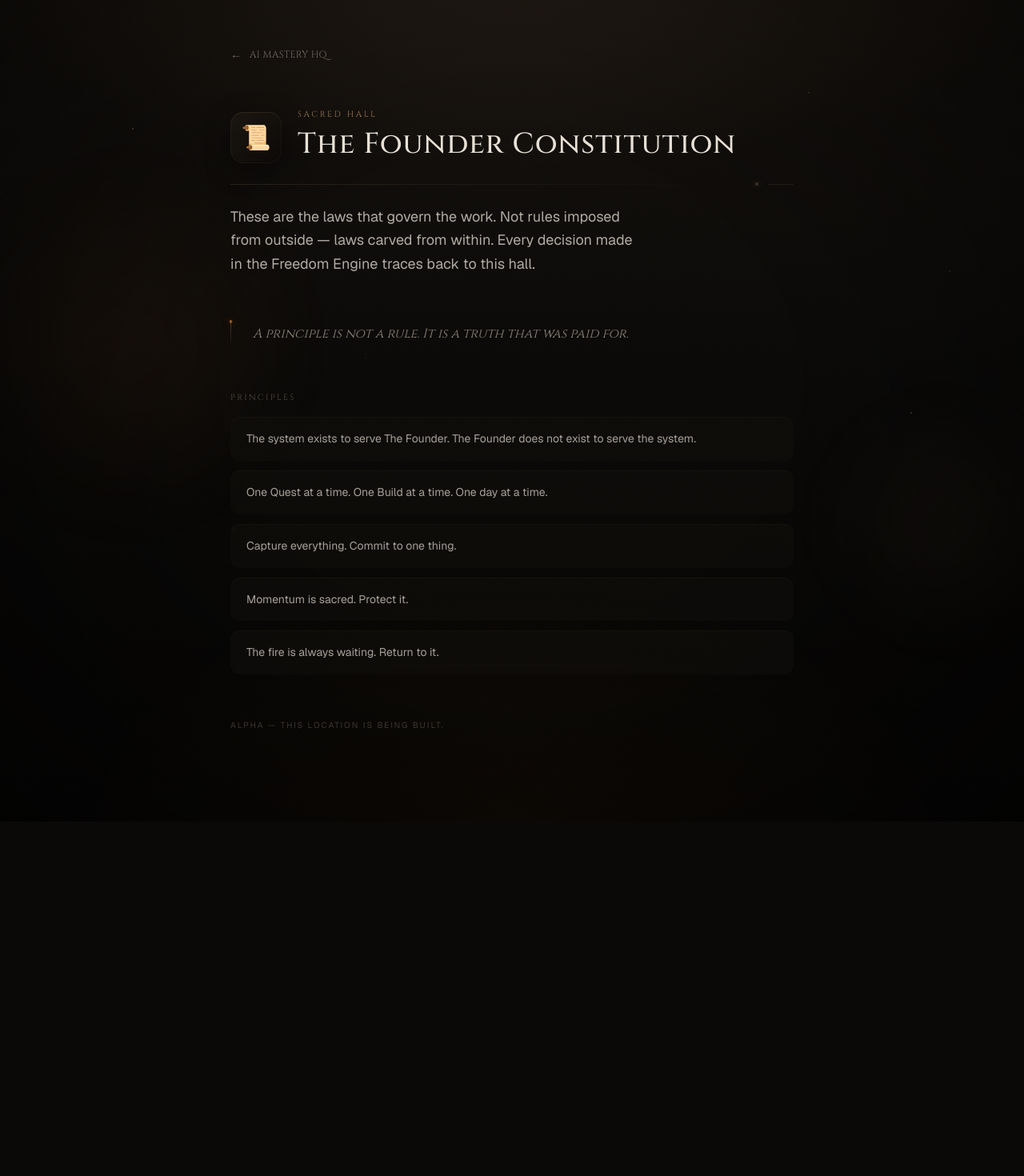
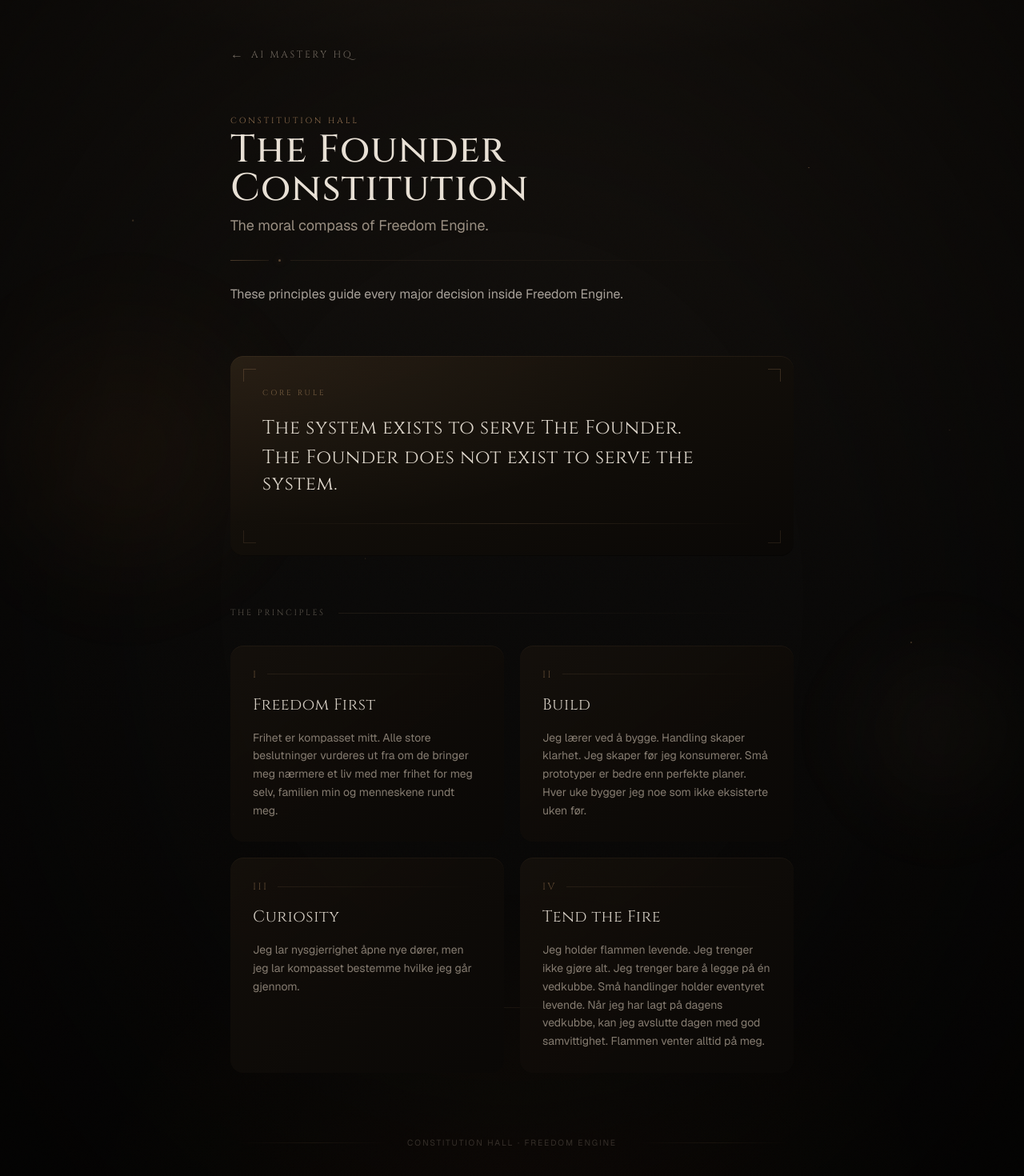
Before and after one commit to h3nlund96-hue/freedom-engine, a Next.js app: page /constitution in a window 1280 px wide. Shown: the part 56-1526 px from the top of the page at 80% size. Before the commit the page ends 1083 px from the top, so only its background shows below. Built offline with nearby package versions, Linux system fonts and the light colour scheme.

Commit message:
Build Constitution Hall

```diff
--- a/app/constitution/page.tsx
+++ b/app/constitution/page.tsx
@@ -1,42 +1,222 @@
+import Link from "next/link";
 import type { Metadata } from "next";
-import { LocationShell } from "../components/LocationShell";
+import { AtmosphericBackground } from "../components/AtmosphericBackground";
 
 export const metadata: Metadata = {
   title: "The Founder Constitution — Freedom Engine",
+  description: "The moral compass of Freedom Engine.",
 };
+
+const principles = [
+  {
+    numeral: "I",
+    title: "Freedom First",
+    body: "Frihet er kompasset mitt. Alle store beslutninger vurderes ut fra om de bringer meg nærmere et liv med mer frihet for meg selv, familien min og menneskene rundt meg.",
+  },
+  {
+    numeral: "II",
+    title: "Build",
+    body: "Jeg lærer ved å bygge. Handling skaper klarhet. Jeg skaper før jeg konsumerer. Små prototyper er bedre enn perfekte planer. Hver uke bygger jeg noe som ikke eksisterte uken før.",
+  },
+  {
+    numeral: "III",
+    title: "Curiosity",
+    body: "Jeg lar nysgjerrighet åpne nye dører, men jeg lar kompasset bestemme hvilke jeg går gjennom.",
+  },
+  {
+    numeral: "IV",
+    title: "Tend the Fire",
+    body: "Jeg holder flammen levende. Jeg trenger ikke gjøre alt. Jeg trenger bare å legge på én vedkubbe. Små handlinger holder eventyret levende. Når jeg har lagt på dagens vedkubbe, kan jeg avslutte dagen med god samvittighet. Flammen venter alltid på meg.",
+  },
+];
 
 export default function ConstitutionPage() {
   return (
-    <LocationShell
-      icon="📜"
-      subtitle="Sacred Hall"
-      title="The Founder Constitution"
-      description="These are the laws that govern the work. Not rules imposed from outside — laws carved from within. Every decision made in the Freedom Engine traces back to this hall."
-      lore="A principle is not a rule. It is a truth that was paid for."
-    >
-      <div className="space-y-4">
-        <p className="font-display text-[0.65rem] tracking-[0.22em] uppercase text-muted/50">
-          Principles
-        </p>
-        <div className="space-y-3">
-          {principles.map((p, i) => (
-            <div
-              key={i}
-              className="rounded-xl bg-[rgba(18,15,12,0.6)] px-5 py-4 shadow-[inset_0_1px_0_rgba(212,165,116,0.04)]"
+    <div className="relative flex min-h-full flex-1 flex-col overflow-hidden">
+      <AtmosphericBackground />
+
+      <main className="relative mx-auto flex w-full max-w-2xl flex-1 flex-col gap-16 px-6 py-20 sm:px-8 sm:py-28 lg:max-w-3xl">
+
+        {/* Back link */}
+        <nav className="animate-fade-up" aria-label="Back to headquarters">
+          <Link
+            href="/"
+            className="group inline-flex items-center gap-2.5 rounded text-muted/70 transition-colors duration-300 hover:text-accent focus-visible:outline-none focus-visible:ring-1 focus-visible:ring-accent/40"
+          >
+            <span
+              className="inline-block transition-transform duration-300 group-hover:-translate-x-1"
+              aria-hidden
             >
-              <p className="text-sm leading-relaxed text-foreground/70">{p}</p>
-            </div>
-          ))}
+              ←
+            </span>
+            <span className="font-display text-xs tracking-[0.22em] uppercase">
+              AI Mastery HQ
+            </span>
+          </Link>
+        </nav>
+
+        {/* Hall header */}
+        <header
+          className="animate-fade-up space-y-7"
+          style={{ animationDelay: "0.08s" }}
+        >
+          <div className="space-y-1">
+            <p className="font-display text-[0.65rem] tracking-[0.28em] uppercase text-accent/65">
+              Constitution Hall
+            </p>
+            <h1 className="font-display text-4xl font-medium tracking-wide text-foreground sm:text-5xl">
+              The Founder Constitution
+            </h1>
+            <p className="pt-1 text-base text-muted sm:text-lg">
+              The moral compass of Freedom Engine.
+            </p>
+          </div>
+
+          <div className="flex items-center gap-3" aria-hidden>
+            <span className="h-px w-12 bg-linear-to-r from-accent/30 to-accent/10" />
+            <span className="size-[3px] rounded-full bg-accent/40 shadow-[0_0_8px_rgba(212,165,116,0.4)]" />
+            <span className="h-px flex-1 bg-linear-to-r from-accent/10 to-transparent" />
+          </div>
+
+          <p className="max-w-lg text-base leading-relaxed text-foreground/70">
+            These principles guide every major decision inside Freedom Engine.
+          </p>
+        </header>
+
+        {/* Core rule — the foundation stone */}
+        <div
+          className="animate-fade-up"
+          style={{ animationDelay: "0.18s" }}
+        >
+          <CoreRule />
         </div>
-      </div>
-    </LocationShell>
+
+        {/* Principles section */}
+        <section
+          className="animate-fade-up space-y-8"
+          style={{ animationDelay: "0.28s" }}
+        >
+          <div className="flex items-center gap-4">
+            <p className="font-display text-[0.65rem] tracking-[0.25em] uppercase text-muted/55">
+              The Principles
+            </p>
+            <span
+              className="h-px flex-1 bg-linear-to-r from-accent/10 to-transparent"
+              aria-hidden
+            />
+          </div>
+
+          <div className="grid gap-5 sm:grid-cols-2">
+            {principles.map((p, i) => (
+              <ConstitutionTablet
+                key={p.numeral}
+                numeral={p.numeral}
+                title={p.title}
+                body={p.body}
+                delay={0.32 + i * 0.09}
+              />
+            ))}
+          </div>
+        </section>
+
+        {/* Footer */}
+        <footer
+          className="animate-fade-up mt-auto flex items-center gap-4 pt-4"
+          style={{ animationDelay: "0.7s" }}
+        >
+          <span className="h-px flex-1 bg-linear-to-r from-transparent via-accent/8 to-transparent" aria-hidden />
+          <p className="text-[0.65rem] tracking-[0.18em] uppercase text-muted/30">
+            Constitution Hall · Freedom Engine
+          </p>
+          <span className="h-px flex-1 bg-linear-to-r from-transparent via-accent/8 to-transparent" aria-hidden />
+        </footer>
+
+      </main>
+    </div>
   );
 }
 
-const principles = [
-  "The system exists to serve The Founder. The Founder does not exist to serve the system.",
-  "One Quest at a time. One Build at a time. One day at a time.",
-  "Capture everything. Commit to one thing.",
-  "Momentum is sacred. Protect it.",
-  "The fire is always waiting. Return to it.",
-];
+function CoreRule() {
+  return (
+    <div className="relative overflow-hidden rounded-2xl">
+      {/* Layered background */}
+      <div className="absolute inset-0 bg-linear-to-br from-[rgba(28,22,14,0.92)] to-[rgba(10,8,6,0.97)]" />
+      <div className="absolute inset-0 bg-[radial-gradient(ellipse_at_top_left,rgba(212,165,116,0.07)_0%,transparent_60%)]" />
+      <div className="pointer-events-none absolute inset-0 rounded-2xl shadow-[inset_0_1px_0_rgba(212,165,116,0.08),inset_0_-1px_0_rgba(0,0,0,0.4)]" aria-hidden />
+
+      {/* Corner engravings */}
+      <span className="pointer-events-none absolute left-4 top-4 h-4 w-4 border-l border-t border-accent/20" aria-hidden />
+      <span className="pointer-events-none absolute right-4 top-4 h-4 w-4 border-r border-t border-accent/20" aria-hidden />
+      <span className="pointer-events-none absolute bottom-4 left-4 h-4 w-4 border-b border-l border-accent/12" aria-hidden />
+      <span className="pointer-events-none absolute bottom-4 right-4 h-4 w-4 border-b border-r border-accent/12" aria-hidden />
+
+      <div className="relative px-8 py-9 sm:px-10 sm:py-10">
+        <p className="mb-5 font-display text-[0.6rem] tracking-[0.3em] uppercase text-accent/50">
+          Core Rule
+        </p>
+        <div className="space-y-1">
+          <p className="font-display text-xl leading-snug tracking-wide text-foreground/95 sm:text-2xl">
+            The system exists to serve The Founder.
+          </p>
+          <p className="font-display text-xl leading-snug tracking-wide text-foreground/95 sm:text-2xl">
+            The Founder does not exist to serve the system.
+          </p>
+        </div>
+        {/* Glow line under */}
+        <div className="mt-8 h-px w-full bg-linear-to-r from-transparent via-accent/15 to-transparent" aria-hidden />
+      </div>
+    </div>
+  );
+}
+
+function ConstitutionTablet({
+  numeral,
+  title,
+  body,
+  delay,
+}: {
+  numeral: string;
+  title: string;
+  body: string;
+  delay: number;
+}) {
+  return (
+    <article
+      className="group animate-fade-up relative overflow-hidden rounded-2xl transition-all duration-700 ease-out hover:-translate-y-1 hover:shadow-[0_20px_56px_rgba(0,0,0,0.5),0_0_0_1px_rgba(212,165,116,0.08)]"
+      style={{ animationDelay: `${delay}s` }}
+    >
+      {/* Base */}
+      <div className="absolute inset-0 bg-linear-to-br from-[rgba(22,17,12,0.85)] to-[rgba(10,8,6,0.95)]" />
+      {/* Hover wash */}
+      <div className="absolute inset-0 bg-[radial-gradient(ellipse_at_top_left,rgba(212,165,116,0.06)_0%,transparent_65%)] opacity-0 transition-opacity duration-700 group-hover:opacity-100" />
+      {/* Top highlight */}
+      <div className="pointer-events-none absolute inset-0 rounded-2xl shadow-[inset_0_1px_0_rgba(212,165,116,0.06)]" aria-hidden />
+
+      {/* Hover bottom glow */}
+      <span
+        className="pointer-events-none absolute inset-x-0 bottom-0 h-px bg-linear-to-r from-transparent via-accent/0 to-transparent transition-all duration-700 group-hover:via-accent/20"
+        aria-hidden
+      />
+
+      <div className="relative flex flex-col gap-4 p-6 sm:p-7">
+        {/* Numeral */}
+        <div className="flex items-center gap-3">
+          <span className="font-display text-xs tracking-[0.2em] text-accent/40 transition-colors duration-500 group-hover:text-accent/60">
+            {numeral}
+          </span>
+          <span className="h-px flex-1 bg-linear-to-r from-accent/10 to-transparent" aria-hidden />
+        </div>
+
+        {/* Title */}
+        <h2 className="font-display text-xl tracking-wide text-foreground/90 transition-colors duration-500 group-hover:text-foreground">
+          {title}
+        </h2>
+
+        {/* Body */}
+        <p className="text-sm leading-relaxed text-muted/85 transition-colors duration-500 group-hover:text-foreground/65">
+          {body}
+        </p>
+      </div>
+    </article>
+  );
+}
--- a/app/page.tsx
+++ b/app/page.tsx
@@ -8,7 +8,7 @@ import { WorldCard } from "./components/WorldCard";
 const worldPlaces = [
   {
     icon: "📜",
-    title: "The Founder Constitution",
+    title: "Constitution Hall",
     description:
       "A sacred hall containing the principles that guide every decision.",
     href: "/constitution",
```
